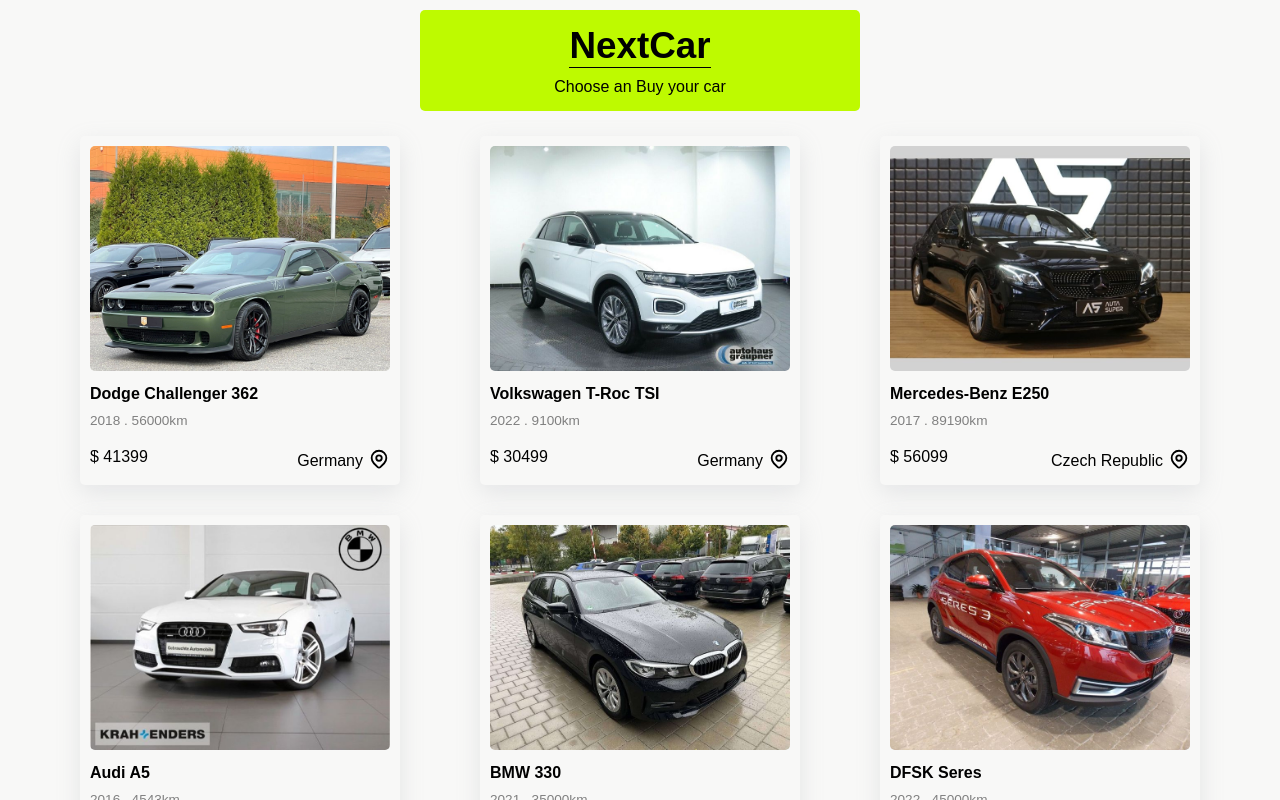
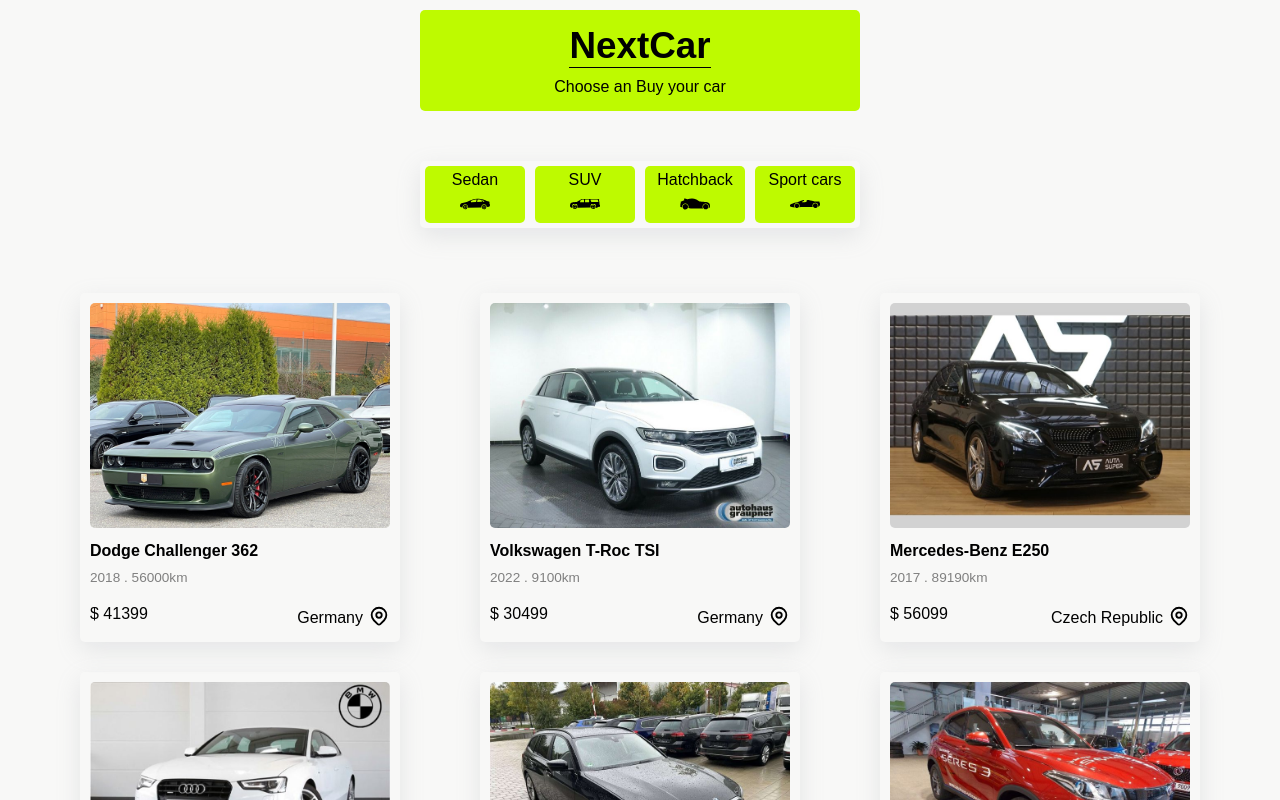
Before and after one commit to mohmdrezaei/car-advertisement-with-next, a Next.js app: page /cars in a window 1280 px wide. Shown: the top 800 px of the page. Built offline with nearby package versions, Linux system fonts and the light colour scheme.

Commit message:
Add category section

```diff
--- /dev/null
+++ b/components/layout/module/Categories.js
@@ -0,0 +1,29 @@
+import Sedan from "@/components/icons/Sedan"
+import styles from "./Categories.module.css"
+import Suv from "@/components/icons/Suv"
+import Hatchback from "@/components/icons/Hatchback"
+import Sport from "@/components/icons/Sport"
+function Categories() {
+  return (
+    <div className={styles.container}>
+    <div>
+      <p>Sedan</p>
+      <Sedan />
+    </div>
+    <div>
+      <p>SUV</p>
+      <Suv />
+    </div>
+    <div>
+      <p>Hatchback</p>
+      <Hatchback />
+    </div>
+    <div>
+      <p>Sport cars</p>
+      <Sport />
+    </div>
+</div>
+  )
+}
+
+export default Categories
--- /dev/null
+++ b/components/layout/module/Categories.module.css
@@ -0,0 +1,30 @@
+.container {
+    box-shadow: rgba(149, 157, 165, 0.2) 0px 8px 24px;
+    width: fit-content;
+    margin: 50px auto;
+    display: flex;
+    justify-content: space-between;
+    align-items: center;
+    border-radius: 5px;
+  }
+
+  .container div {
+    text-align: center;
+    margin: 5px;
+    background-color: #befa00;
+    padding: 5px;
+    padding-bottom: 0;
+    border-radius: 5px;
+    width: 100px;
+  }
+
+  @media (max-width: 600px) {
+    .container {
+      width: 320px;
+      flex-wrap: wrap;
+    }
+
+    .container div {
+      width: 150px;
+    }
+  }
--- a/pages/cars/index.js
+++ b/pages/cars/index.js
@@ -1,10 +1,14 @@
-import CarsPage from "@/components/templates/CarsPage"
-import carsData from "@/data/carsData"
+import Categories from "@/components/layout/module/Categories";
+import CarsPage from "@/components/templates/CarsPage";
+import carsData from "@/data/carsData";
 
 function Details() {
   return (
-    <CarsPage data={carsData} />
-  )
+    <div>
+      <Categories />
+      <CarsPage data={carsData} />{" "}
+    </div>
+  );
 }
 
-export default Details
+export default Details;
```
